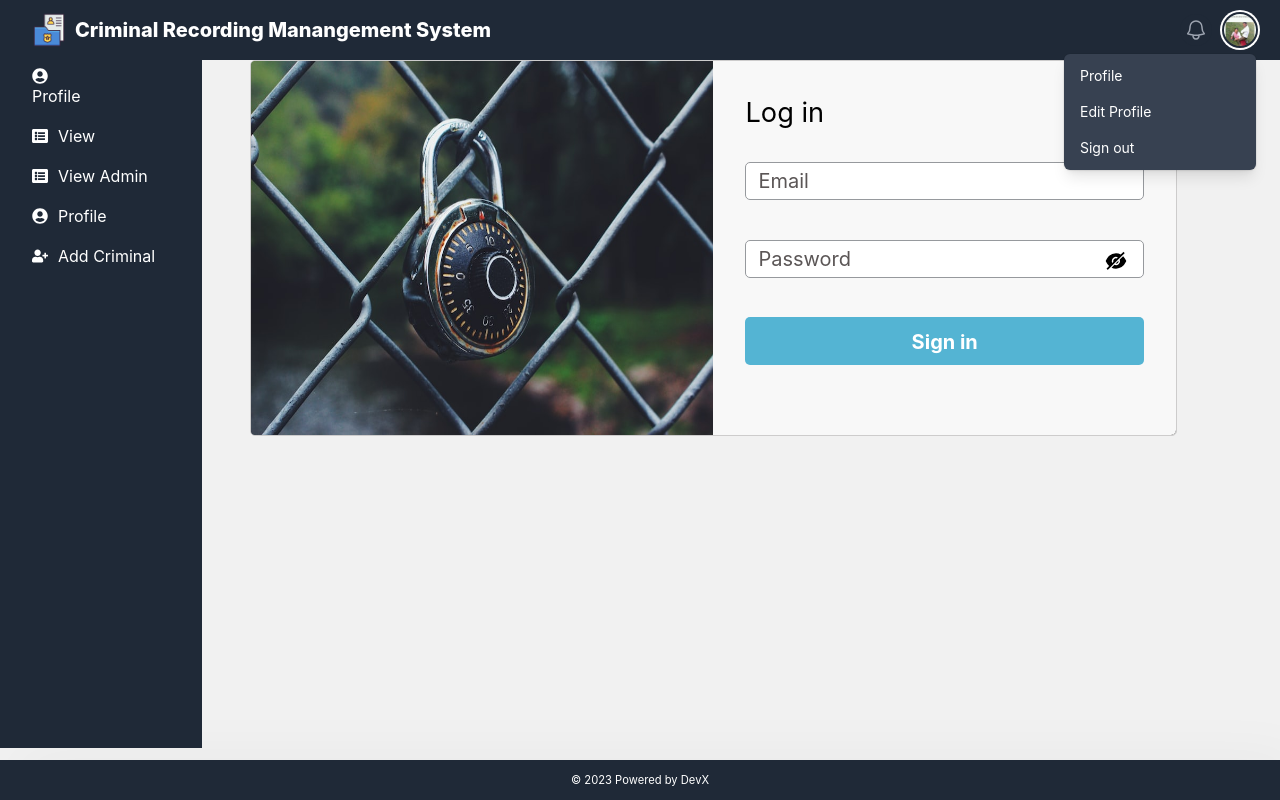
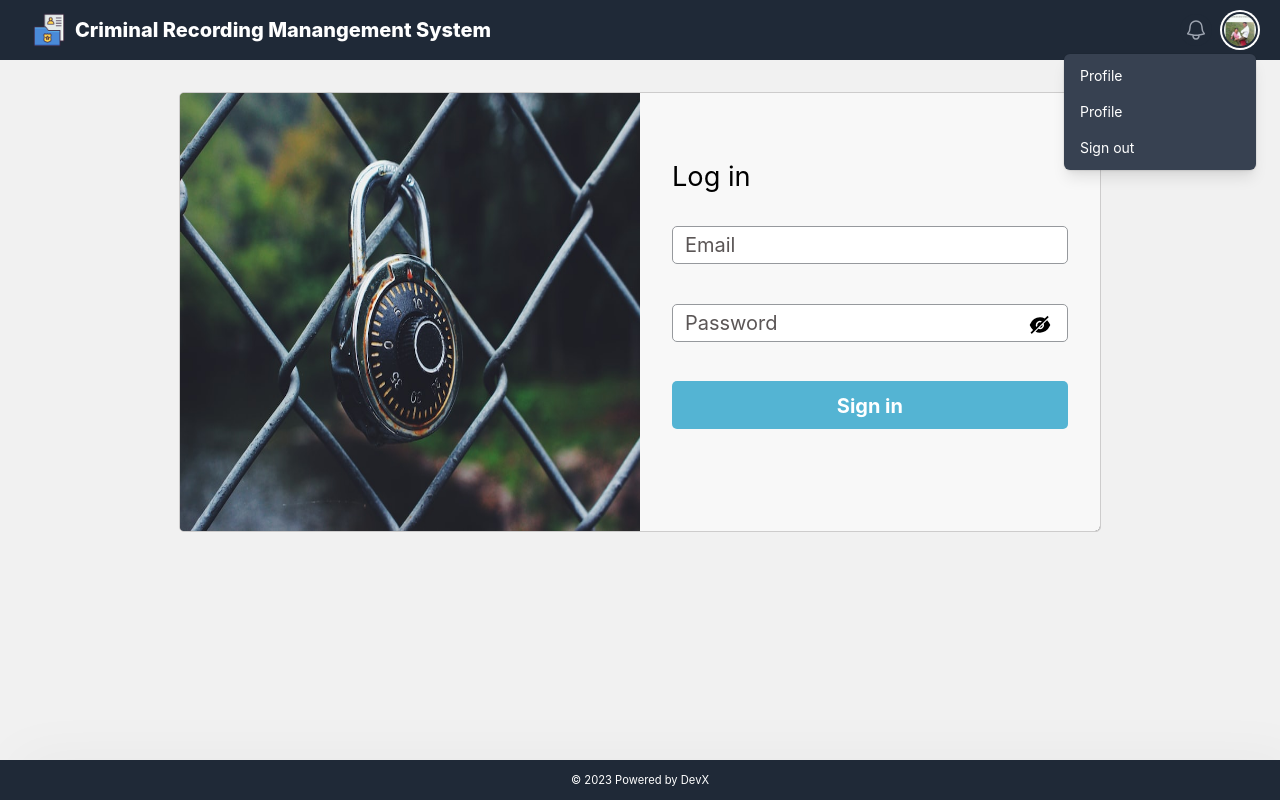
Before and after one commit to natnaeln4d/CBTP-Criminal-recording-system, a React (Create React App) app: page / in a window 1280 px wide. Both pictures are taken after a click on the button "Open user menu". Built offline with nearby package versions, Linux system fonts and the light colour scheme.

Commit message:
Profile xaxaa

```diff
--- a/src/App.js
+++ b/src/App.js
@@ -28,6 +28,7 @@ function App() {
       <Footer />
       {/* <Footer /> */}
 
+
        {/* <Login />  */}
 
 
--- a/src/componets/Container/Profile/AdminPhoto.js
+++ b/src/componets/Container/Profile/AdminPhoto.js
@@ -1,13 +1,11 @@
-// import React from 'react'
-// import adminPhoto from '/src/componets/Photo/rob--profile.jpg'
+import React from 'react'
+import user from './user.png'
+const AdminPhoto = () => {
+  return (
+    <div className='admin_photo'>
+      <img src={user} />
+    </div>
+  )
+}
 
-
-// function AdminPhoto() {
-//   return (
-//     <div className="admin_photo">
-//             <img src={adminPhoto} alt="" />
-//         </div>
-//   )
-// }
-
-// export default AdminPhoto
+export default AdminPhoto
--- a/src/componets/Container/Profile/Profile.js
+++ b/src/componets/Container/Profile/Profile.js
@@ -4,11 +4,17 @@ import AdminPhoto from './AdminPhoto'
 import {MdMail} from 'react-icons/md'
 import {FaPhone} from 'react-icons/fa'
 import {FaLocationArrow} from 'react-icons/fa'
+import Sidebar from '../../SIdebar/Sidebar'
+import { Link } from 'react-router-dom'
 
 function Profile() {
   return (
-  <div className="container-xP">
-      <div className='container__profile'>
+    <div className="sectionContainer">
+    <div className="section">
+      <Sidebar />
+      <div className="container-xP-edit-a">
+        <div className='profil_cont'>
+        <div className='container__profile'>
        <AdminPhoto />
         <h3 className='adminName'>Robera Insarmu</h3>
         <h4 className='adminRole'>Super Admin</h4>
@@ -40,12 +46,21 @@ function Profile() {
             <h4 className='label'>Works at</h4>
             <p>Oromia Police</p>
           </div>
-          <a href="#" className='editProfile'>
+          <Link className='editProfile' to='/editprofile' >
+
             <button>Edit</button>
-          </a>
+          </Link>
+
+
         </div>
      </div>
+        </div>
+
   </div>
+  </div>
+  </div>
+
+
   )
 }
 
--- a/src/componets/Container/Profile/editprofile.css
+++ b/src/componets/Container/Profile/editprofile.css
@@ -16,6 +16,7 @@
     width: 100%;
     /* margin: 80px; */
 }
+
 
 .container__profile{
     /* background-color: #0d1117; */
--- a/src/componets/Container/Profile/profile.css
+++ b/src/componets/Container/Profile/profile.css
@@ -5,29 +5,33 @@
 
 .container__profile{
 
-background-color: #ffffff;
+background-color: #f5f5f6;
         box-shadow: 2px 2px 2px 1px rgba(0, 0, 0, 0.2);
     min-width: 900px;
-    min-height: 450px;
+    min-height:300px;
     max-width: 900px;
-    margin: 10rem auto 10px;
+    margin-top: 3rem auto 10px;
     position: relative;
     display: flex;
     align-items: center;
     flex-direction: column;
     color: #f9f9f9;
     border-radius: 10px;
-    gap: 1rem;
+    /* gap: 1rem; */
     padding-bottom: 2rem;
-    max-height: 400px;
+    /* max-height: 400px; */
     color: #0d1117;
 
 }
 
+.profil_cont{
+    height: 320px;
+    padding: 2.5rem;
+}
 
 .admin_photo {
-    width: 128px;
-    height: 128px;
+    width: 100px;
+    height: 100px;
     border-radius: 50%;
     position: absolute;
 }
@@ -50,7 +54,7 @@ background-color: #ffffff;
 }
 
 .adminName{
-margin-top: 100px;
+margin-top: 70px;
 font-size: 2rem;
 }
 
@@ -91,7 +95,7 @@ font-size: 2rem;
     /* gap: 3rem; */
     width: 80%;
     font-size: 1.4rem;
-    margin-bottom: 2rem;
+    /* margin-bottom: 2rem; */
     /* justify-content: space-around; */
     /* align-items: sp; */
 }
@@ -105,10 +109,10 @@ font-size: 2rem;
 
 .editProfile{
     position: absolute;
-    top: 7rem;
+    top: 4rem;
     right: 7rem;
     /* background-color: green; */
-    font-size: 1.7rem;
+    font-size: 16px;
 }
 
 .editProfile button{
--- a/src/componets/Container/Section/sectionContainer.css
+++ b/src/componets/Container/Section/sectionContainer.css
@@ -31,7 +31,7 @@
 .container-xP-edit-a{
     width: 100%;
     margin: 20px;
-    margin-top: 50px;
+    /* margin-top: 50px; */
 }
 
 .container__profile_addCr{
--- a/src/componets/Container/viewAdmin/Admintable/ViewAdmin.js
+++ b/src/componets/Container/viewAdmin/Admintable/ViewAdmin.js
@@ -1,8 +1,10 @@
 import React from 'react'
 import Sidebar from '../../../SIdebar/Sidebar'
 
+
 export default function ViewAdmin() {
   return (
+
     <div className='sectionContainer'>
     <div className="section w-72">
        <Sidebar />
--- a/src/componets/Navbar/Navbar.js
+++ b/src/componets/Navbar/Navbar.js
@@ -98,8 +98,8 @@ export default class Navbar extends Component {
             <Link className="block px-4 py-2 text-sm text-white hover:bg-white hover:text-gray-700"  to="/viewall">
             <a  href="#" >Profile</a>
             </Link>
-            <Link className="block px-4 py-2 text-sm text-white hover:bg-white hover:text-gray-700"  to="/addAdmin">
-            <a  href="#" >Edit Profile</a>
+            <Link className="block px-4 py-2 text-sm text-white hover:bg-white hover:text-gray-700"  to="/profile">
+            <a  href="#" >Profile</a>
             </Link>
 
 
--- a/src/componets/TheApp.js
+++ b/src/componets/TheApp.js
@@ -69,7 +69,7 @@ export default function TheApp() {
           element={<EditProfile />}
         />
         <Route
-          path="profile"
+          path="/profile"
           exact
           element={<Profile />}
         />
--- a/src/componets/login/Login.css
+++ b/src/componets/login/Login.css
@@ -1,6 +1,11 @@
 .contents-x-login{
-    margin: 2rem;
+    margin: 2rem auto;
     height: 440px;
+    display: flex;
+    align-items: center;
+    justify-content: center;
+    width: 80%;
+
     /* background-color: #000; */
 }
 .LoginContainers{
--- a/src/componets/login/Login.js
+++ b/src/componets/login/Login.js
@@ -89,10 +89,8 @@ export default function Login() {
   };
 
   return (
-    <div className="sectionContainer">
-      <div className="section">
-        <Sidebar />
-        <div className="contents-x">
+
+        <div className="contents-x-login">
           <div className="LoginContainers">
             <div className="fluid-container">
               <div className="graph__container">
@@ -159,7 +157,6 @@ export default function Login() {
             </div>
           </div>
         </div>
-      </div>
-    </div>
+
   );
 }
```
Also changed, not shown: src/componets/Container/Profile/user.png (added).
